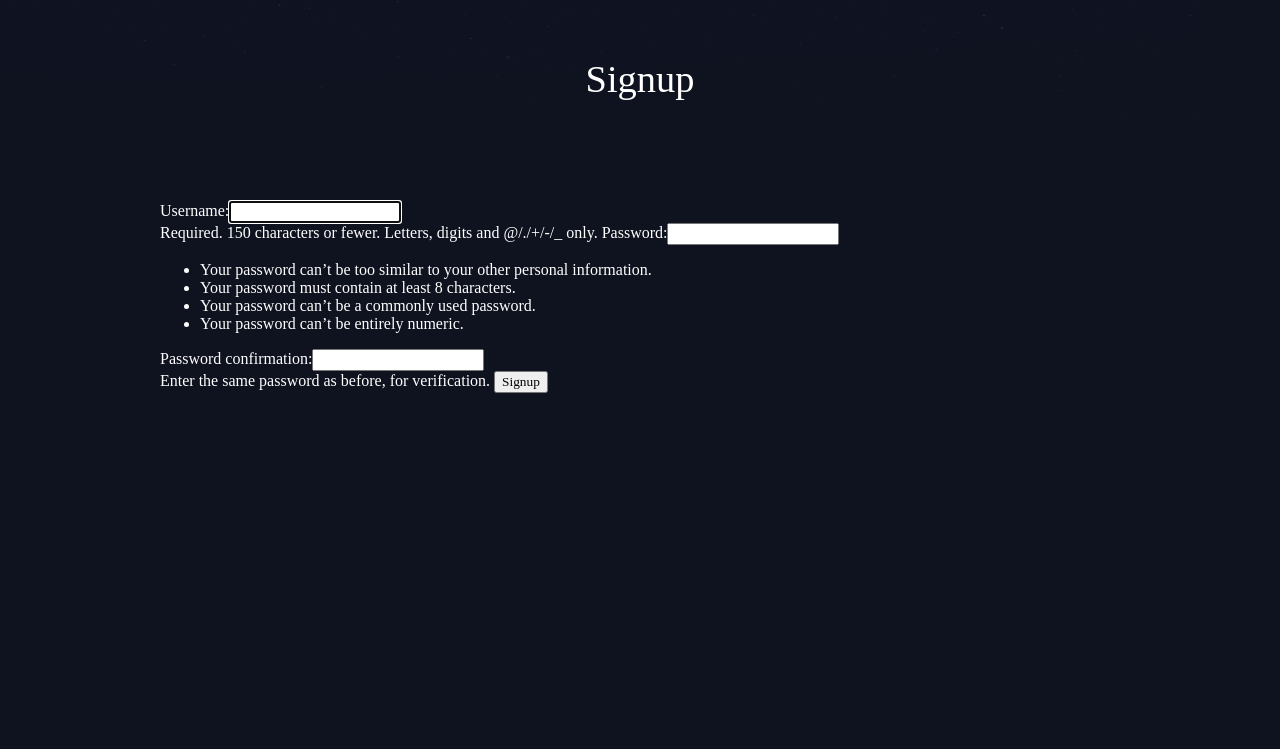
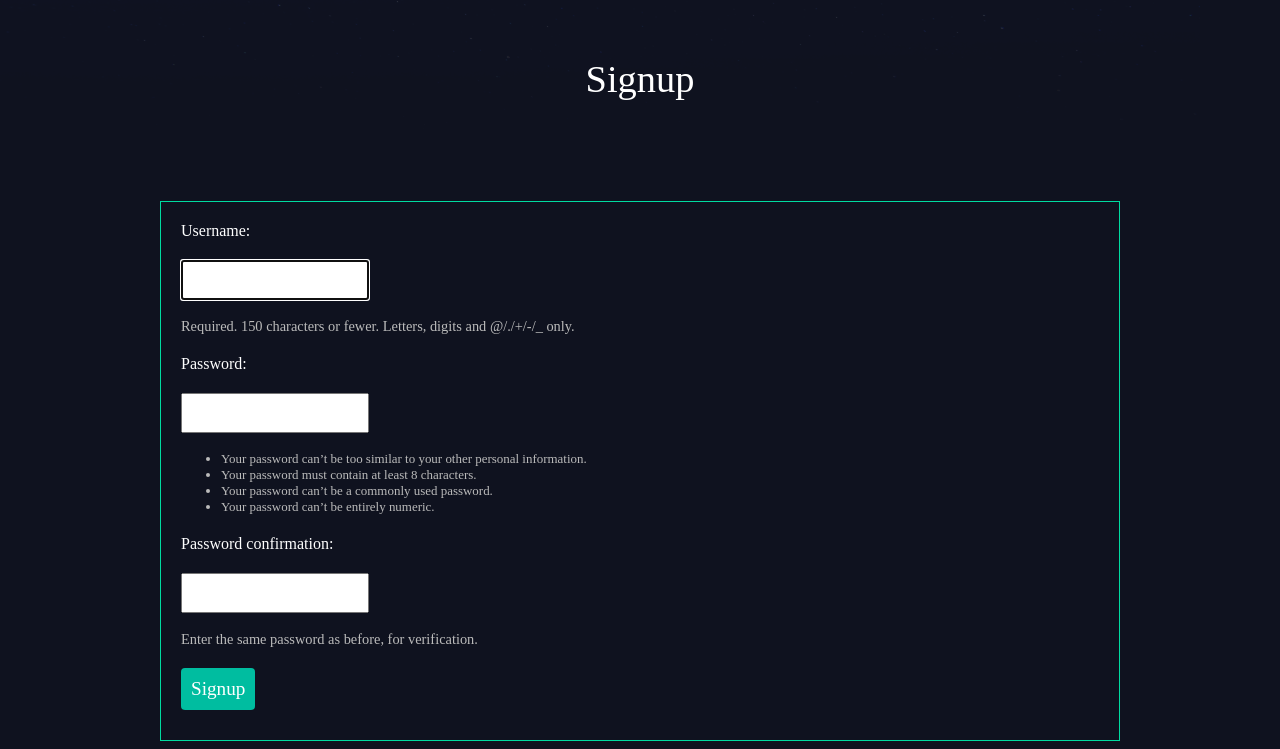
Before and after one commit to cmdlhz/study_for_ver2, a Django app: page /accounts/signup/ in a window 1280 px wide. Shown: the part 308-1057 px from the top of the page. Before the commit the page ends 701 px from the top, so only its background shows below. Run offline with Django 3.2, Linux system fonts and the light colour scheme.

Commit message:
[2-2] Styling the App (part 2)
Django Tutorial #31 - Styling the App (part 2)

https://youtu.be/htXKy7_w_kk

```diff
--- a/backend/django_blog/assets/styles.css
+++ b/backend/django_blog/assets/styles.css
@@ -94,3 +94,50 @@ nav button{
 .article-detail .article p{
   text-align: center;
 }
+
+.site-form{
+  margin-top: 60px;
+  border: 1px solid #00dba0;
+  padding: 20px;
+}
+
+.site-form input, .site-form textarea{
+  display: block;
+  margin: 20px 0 0 0;
+  padding: 10px;
+}
+
+a.highlight{
+  border: 1px solid #00dba0;
+  padding: 10px;
+  border-radius: 4px;
+  color: #00dba0;
+}
+
+.helptext, .helptext ul{
+  margin: 0 auto 20px;
+  color: #bbb;
+  font-size: 0.9em;
+  display: block;
+}
+
+.errorlist li{
+  padding: 10px;
+  list-style-type: none;
+  border: 1px solid #ff5722;
+  color: #ff5722;
+  margin: 10px 0;
+}
+
+.errorlist{
+  padding: 0;
+}
+
+.site-form input[type="submit"]{
+  background: #00bda0;
+  border: 0;
+  color: #fff;
+  font-size: 1.2em;
+  border-radius: 4px;
+  margin: 10px 0;
+}
```
